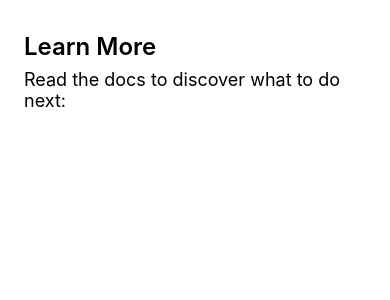
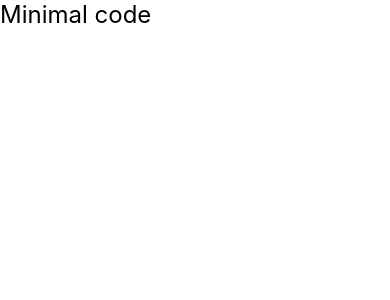
Before and after one commit to OmalPerera/Elite-RN-63, a React Native app: screen / in a window 390 px wide. Shown: the top 300 px of the page. Built offline with nearby package versions, Linux system fonts and the light colour scheme.

Commit message:
simplified the example

```diff
--- a/App.tsx
+++ b/App.tsx
@@ -1,50 +1,31 @@
 import React from 'react';
 import {
   StyleSheet,
-  ScrollView,
   View,
   Text,
+  SafeAreaView,
 } from 'react-native';
 
 const App: () => React$Node = () => {
   return (
-    <ScrollView
-      contentInsetAdjustmentBehavior="automatic"
-      style={styles.scrollView}>
-      <View style={styles.body}>
-        <View style={styles.sectionContainer}>
-          <Text style={styles.sectionTitle}>Learn More</Text>
-          <Text style={styles.sectionDescription}>
-            Read the docs to discover what to do next:
-              </Text>
-        </View>
+    <>
+      <SafeAreaView />
+      <View style={styles.container}>
+        <Text style={styles.sectionTitle}>Minimal code</Text>
       </View>
-    </ScrollView>
+    </>
   );
 };
 
 const styles = StyleSheet.create({
-  scrollView: {
+  container: {
+    flex: 10,
     backgroundColor: 'white',
-  },
-  body: {
-    backgroundColor: 'white',
-  },
-  sectionContainer: {
-    marginTop: 32,
-    paddingHorizontal: 24,
   },
   sectionTitle: {
     fontSize: 24,
-    fontWeight: '600',
     color: 'black',
   },
-  sectionDescription: {
-    marginTop: 8,
-    fontSize: 18,
-    fontWeight: '400',
-    color: 'black',
-  }
 });
 
 export default App;
```
